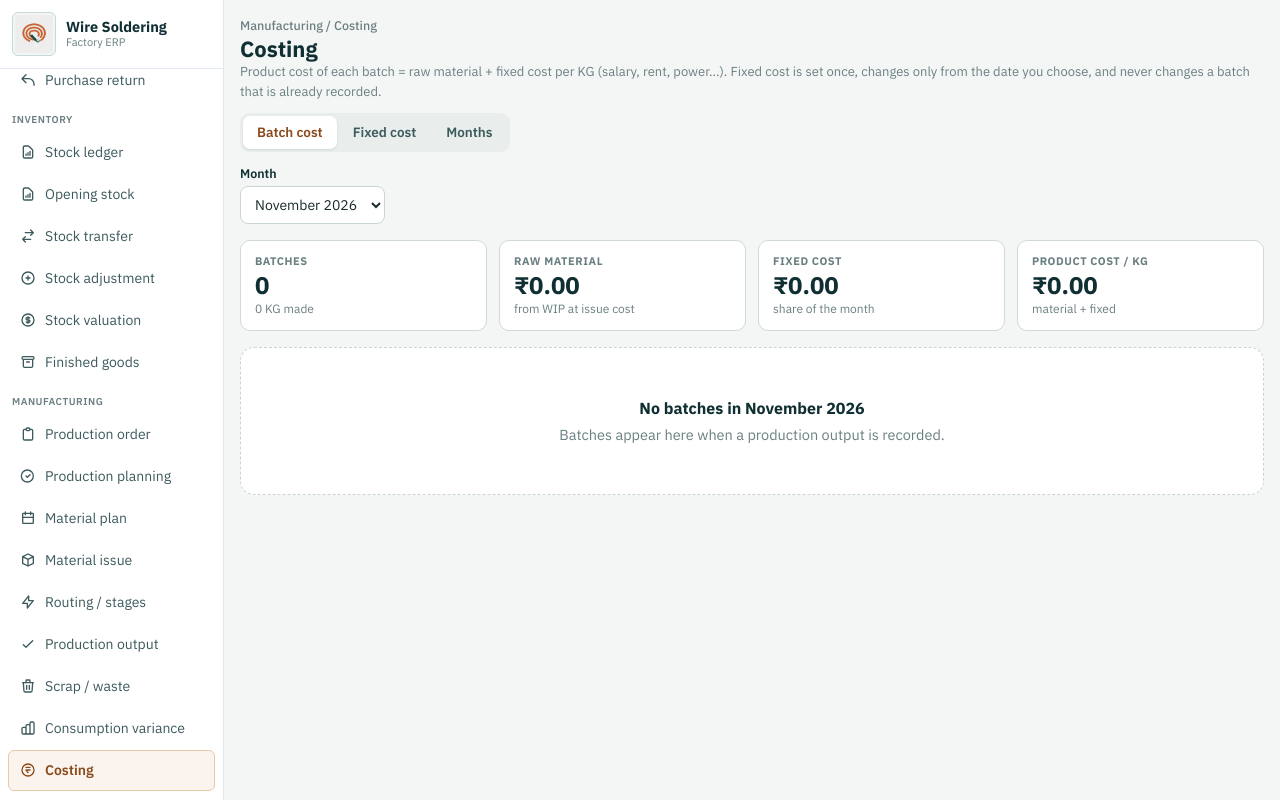
After one commit to ivronak/wire_soldering, a Flask app: page /costing in a window 1280 px wide. The commit adds this page. Run offline with Flask 3, Linux system fonts and the light colour scheme; some libraries are stand-ins or nearby versions.

Commit message:
Costing: monthly fixed cost per KG frozen on each batch, month finalise (Approx -> Final), Costing page with batch product cost (client meeting 2 #1, part of #2)
Co-Authored-By: Claude Sonnet 5.5 <noreply@anthropic.com>

```diff
--- a/app/__init__.py
+++ b/app/__init__.py
@@ -24,6 +24,7 @@ from app.states.routes import states_bp
 from app.vendor_types.routes import vendor_types_bp
 from app.production_orders.routes import production_orders_bp
 from app.production_planning.routes import production_planning_bp
+from app.costing.routes import costing_bp
 from app.payment_terms.routes import payment_terms_bp
 from app.party_documents.routes import party_documents_bp
 from app.purchase_invoices.routes import purchase_invoices_bp
@@ -102,6 +103,7 @@ def create_app():
     app.register_blueprint(vendor_types_bp)
     app.register_blueprint(production_orders_bp)
     app.register_blueprint(production_planning_bp)
+    app.register_blueprint(costing_bp)
     app.register_blueprint(payment_terms_bp)
     app.register_blueprint(party_documents_bp)
     app.register_blueprint(purchase_invoices_bp)
--- /dev/null
+++ b/app/costing/routes.py
@@ -0,0 +1,141 @@
+# Costing page (client meeting 2, #1): fixed cost settings, mahine ka final, aur batch-wise Product cost (material + fixed).
+# Hisaab app/costing/fixed.py me; yahan sirf pages aur form ki jaanch. Abhi login / roles nahi hain, isliye page sabko dikhta hai
+# (jab roles aayenge tab cost hide karna hai — client ne kaha tha accounts wale ko costing nahi dikhani).
+from datetime import date, datetime
+
+from flask import Blueprint, flash, redirect, render_template, request, url_for
+
+from app.costing.fixed import finalize_month, month_start, next_month, output_kg, period_for, posted_outputs, product_cost_per_unit
+from app.extensions import db
+from app.models import FixedCostMonth, FixedCostPeriod, ProductionOutput
+
+costing_bp = Blueprint("costing", __name__, template_folder="templates")
+
+
+def _url(tab, **extra):
+    return url_for("costing.costing_page", tab=tab, **extra)
+
+
+def _month_key(day):
+    return day.strftime("%Y-%m")
+
+
+def _parse_month(text):
+    try:
+        return datetime.strptime(text, "%Y-%m").date().replace(day=1)
+    except (TypeError, ValueError):
+        return None
+
+
+@costing_bp.route("/costing")
+def costing_page():
+    tab = request.args.get("tab", "batches")
+    if tab not in ("batches", "fixed", "months"):
+        tab = "batches"
+    today = date.today()
+    all_outputs = (ProductionOutput.query.filter_by(is_deleted=False, status="Posted")
+                   .order_by(ProductionOutput.output_date.desc(), ProductionOutput.id.desc()).all())
+    finals = {m.month_start: m for m in FixedCostMonth.query.all()}
+    month_keys = sorted({month_start(o.output_date) for o in all_outputs} | set(finals) | {month_start(today)}, reverse=True)
+
+    # ---- Batch cost tab: FG batch (in-house RM wala maal nahi) + mahine ka filter
+    picked = _parse_month(request.args.get("m", "")) or month_start(today)
+    if picked not in month_keys:
+        picked = month_keys[0]
+    batch_rows = []
+    for o in all_outputs:
+        if month_start(o.output_date) != picked:
+            continue
+        order = o.production_order
+        if order and order.product and order.product.output_rm_id:
+            continue
+        unit = order.product.base_unit.code if order and order.product and order.product.base_unit else ""
+        per_unit = product_cost_per_unit(o)
+        material_unit = (o.total_value / o.good_qty) if o.good_qty else 0
+        batch_rows.append({"o": o, "product": order.product.name if order and order.product else "—", "order_no": order.prod_no if order else "",
+                           "unit": unit, "kg": output_kg(o), "material_unit": material_unit, "fixed_unit": per_unit - material_unit, "cost_unit": per_unit,
+                           "basis": o.fixed_cost_basis or "Material only"})
+    kpi = {"batches": len(batch_rows), "material": sum(r["o"].total_value or 0 for r in batch_rows), "fixed": sum(r["o"].fixed_cost_total or 0 for r in batch_rows)}
+    kpi["total"] = kpi["material"] + kpi["fixed"]
+    kpi["kg"] = sum(r["kg"] for r in batch_rows)
+    kpi["per_kg"] = kpi["total"] / kpi["kg"] if kpi["kg"] else 0
+    any_approx = any(r["basis"] == "Approx" for r in batch_rows)
+
+    # ---- Fixed cost tab
+    periods = FixedCostPeriod.query.order_by(FixedCostPeriod.effective_from.desc(), FixedCostPeriod.id.desc()).all()
+    current = period_for(today)
+    first_output = min((o.output_date for o in all_outputs), default=None)
+
+    # ---- Months tab
+    months = []
+    for start in month_keys:
+        outs = [o for o in all_outputs if month_start(o.output_date) == start]
+        final = finals.get(start)
+        last_day = min(today, date.fromordinal(next_month(start).toordinal() - 1))
+        period = period_for(last_day)
+        months.append({"start": start, "key": _month_key(start), "kg": sum(output_kg(o) for o in outs), "absorbed": sum(o.fixed_cost_total or 0 for o in outs),
+                       "outputs": len(outs), "final": final, "estimate": period.monthly_amount if period else None,
+                       "can_finalize": final is None and start <= month_start(today) and bool(outs)})
+    return render_template("costing.html", active_nav="costing", tab=tab, today=today, batch_rows=batch_rows, kpi=kpi, any_approx=any_approx,
+                           picked=picked, month_keys=month_keys, month_key=_month_key, periods=periods, current=current, first_output=first_output, months=months)
+
+
+@costing_bp.route("/costing/period/add", methods=["POST"])
+def costing_period_add():
+    try:
+        effective = datetime.strptime((request.form.get("effective_from") or "").strip(), "%Y-%m-%d").date()
+        amount = float(request.form.get("monthly_amount") or 0)
+        days = int(request.form.get("working_days") or 0)
+    except ValueError:
+        flash("Date, amount and working days must be valid.", "error")
+        return redirect(_url("fixed"))
+    note = (request.form.get("note") or "").strip()[:255]
+    if amount <= 0:
+        flash("Monthly fixed cost must be greater than zero.", "error")
+    elif not 1 <= days <= 31:
+        flash("Working days must be between 1 and 31.", "error")
+    elif effective < month_start(date.today()):
+        flash("The new cost can start from the first day of this month or later. Batches already recorded keep the cost they had.", "error")
+    elif FixedCostMonth.query.filter_by(month_start=month_start(effective)).first():
+        flash("That month is already finalised, so a new estimate cannot start in it.", "error")
+    else:
+        db.session.add(FixedCostPeriod(effective_from=effective, monthly_amount=round(amount, 2), working_days=days, note=note))
+        db.session.commit()
+        flash(f"Fixed cost of ₹{amount:,.0f} a month ({days} working days) will apply from {effective.strftime('%d %b %Y')}. Batches already recorded are not changed.", "success")
+    return redirect(_url("fixed"))
+
+
+@costing_bp.route("/costing/period/<int:period_id>/delete", methods=["POST"])
+def costing_period_delete(period_id):
+    # Sirf wahi entry hat sakti hai jisse abhi tak koi batch cost hua hi nahi (galti se daali hui future entry)
+    row = db.session.get(FixedCostPeriod, period_id)
+    if row is None:
+        flash("That fixed cost entry does not exist.", "error")
+        return redirect(_url("fixed"))
+    used = ProductionOutput.query.filter(ProductionOutput.fixed_cost_basis.isnot(None), ProductionOutput.output_date >= row.effective_from).first()
+    if used or row.effective_from <= date.today():
+        flash("This entry is already in use (or its date has started), so it cannot be removed. Add a new entry with a later start date instead.", "error")
+    else:
+        db.session.delete(row)
+        db.session.commit()
+        flash("Fixed cost entry removed.", "success")
+    return redirect(_url("fixed"))
+
+
+@costing_bp.route("/costing/month/finalize", methods=["POST"])
+def costing_month_finalize():
+    start = _parse_month(request.form.get("month", ""))
+    try:
+        amount = float(request.form.get("final_amount") or 0)
+    except ValueError:
+        amount = 0
+    if start is None:
+        flash("Choose a valid month.", "error")
+        return redirect(_url("months"))
+    ok, result = finalize_month(start, amount)
+    if not ok:
+        flash(result, "error")
+    else:
+        db.session.commit()
+        flash(f"{start.strftime('%B %Y')} finalised: ₹{result.final_amount:,.0f} over {result.total_kg:,.0f} KG = ₹{result.final_per_kg:,.2f} per KG. Batches of this month now show the final cost.", "success")
+    return redirect(_url("months"))
--- /dev/null
+++ b/app/costing/templates/costing.html
@@ -0,0 +1,177 @@
+{% extends "base.html" %}
+{% block title %}Costing{% endblock %}
+
+{% block page_css %}
+<style>
+  /* Costing: Production planning / Variance jaisa look (copper-teal) */
+  .cs-kpi { border: 1px solid #D1D9D8; border-radius: 10px; background: #fff; padding: 12px 14px; display: flex; flex-direction: column; gap: 2px; }
+  .cs-kpi .k { font-size: 11px; font-weight: 700; letter-spacing: .05em; text-transform: uppercase; color: #6B7F82; }
+  .cs-kpi .v { font-size: 24px; font-weight: 700; line-height: 1.1; color: #0F2F32; }
+  .cs-kpi .h { font-size: 12px; color: #6B7F82; }
+  .cs-tabs { display: inline-flex; padding: 3px; gap: 2px; background: #E9EEED; border-radius: 9px; }
+  .cs-tabs a { padding: 6px 14px; font-size: 13.5px; font-weight: 600; color: #3D5A5D; border-radius: 7px; text-decoration: none; white-space: nowrap; }
+  .cs-tabs a.on { background: #fff; color: #8A4A1C; box-shadow: 0 1px 2px rgba(15,47,50,.12); }
+  .cs-box { background: #fff; border: 1px solid #D1D9D8; border-radius: 12px; padding: 14px 16px; }
+  .cs-box h3 { font-size: 15px; font-weight: 700; color: #0F2F32; }
+  .cs-note { font-size: 12.5px; color: #6B7F82; }
+  .cs-table { width: 100%; border-collapse: collapse; font-size: 13px; }
+  .cs-table th { background: #EEF2F1; color: #3D5A5D; font-size: 11px; font-weight: 600; text-transform: uppercase; padding: 8px; border: 1px solid #D1D9D8; text-align: left; white-space: nowrap; }
+  .cs-table td { padding: 8px; border: 1px solid #E2E8E7; vertical-align: middle; }
+  .cs-table .r { text-align: right; font-variant-numeric: tabular-nums; }
+  .cs-chip { display: inline-flex; align-items: center; gap: 5px; font-size: 12px; font-weight: 600; padding: 2px 9px; border-radius: 999px; border: 1px solid; white-space: nowrap; }
+  .cs-chip i { width: 6px; height: 6px; border-radius: 50%; background: currentColor; display: inline-block; }
+  .cs-chip.ok { background: #E6F5EC; color: #1F7A4D; border-color: #B7E0C7; }
+  .cs-chip.warn { background: #FFF4E5; color: #8A4A1C; border-color: #F5D9B5; }
+  .cs-chip.mute { background: #EEF2F1; color: #5B6F72; border-color: #D1D9D8; }
+  .cs-input { width: 100%; padding: 8px 10px; font-size: 14px; border: 1px solid #CBD5D4; border-radius: 8px; background: #fff; }
+  .cs-input:focus { outline: none; border-color: #C46B2D; box-shadow: 0 0 0 3px rgba(196,107,45,.15); }
+  .cs-label { display: block; font-size: 12.5px; font-weight: 600; color: #0F2F32; margin-bottom: 4px; }
+  .cs-btn { display: inline-flex; align-items: center; justify-content: center; padding: 8px 16px; font-size: 13px; font-weight: 600; border-radius: 8px; border: 1px solid; cursor: pointer; white-space: nowrap; }
+  .cs-btn.primary { background: #C46B2D; color: #fff; border-color: #A35522; } .cs-btn.primary:hover { background: #A35522; }
+  .cs-btn.teal { background: #2A6B6E; color: #fff; border-color: #1F5558; } .cs-btn.teal:hover { background: #1F5558; }
+  .cs-btn.ghost { background: #fff; color: #0F2F32; border-color: #D1D9D8; } .cs-btn.ghost:hover { background: #F4F6F5; }
+  .cs-btn.sm { padding: 4px 10px; font-size: 12px; }
+  .cs-empty { text-align: center; padding: 48px 20px; border: 1.5px dashed #C9D3D2; border-radius: 14px; background: #fff; color: #6B7F82; }
+</style>
+{% endblock %}
+
+{% block content %}
+<div class="shrink-0">
+  <div class="text-[12.5px] text-ink-faint font-medium">Manufacturing / Costing</div>
+  <h1 class="text-[22px] font-bold text-ink leading-tight">Costing</h1>
+  <p class="text-[13px] text-ink-faint">Product cost of each batch = raw material + fixed cost per KG (salary, rent, power...). Fixed cost is set once, changes only from the date you choose, and never changes a batch that is already recorded.</p>
+</div>
+
+<div class="shrink-0">
+  <div class="cs-tabs">
+    <a href="{{ url_for('costing.costing_page', tab='batches') }}" class="{{ 'on' if tab == 'batches' else '' }}">Batch cost</a>
+    <a href="{{ url_for('costing.costing_page', tab='fixed') }}" class="{{ 'on' if tab == 'fixed' else '' }}">Fixed cost</a>
+    <a href="{{ url_for('costing.costing_page', tab='months') }}" class="{{ 'on' if tab == 'months' else '' }}">Months</a>
+  </div>
+</div>
+
+<div class="flex-1 overflow-auto min-h-0 pb-6 space-y-4">
+
+{% if tab == 'batches' %}
+  <form method="get" class="flex flex-wrap items-end gap-3">
+    <input type="hidden" name="tab" value="batches" />
+    <div><label class="cs-label" for="cs-m">Month</label>
+      <select id="cs-m" name="m" class="cs-input bg-white" onchange="this.form.submit()">
+        {% for k in month_keys %}<option value="{{ month_key(k) }}" {{ 'selected' if k == picked else '' }}>{{ k.strftime('%B %Y') }}</option>{% endfor %}
+      </select></div>
+  </form>
+  <div class="grid grid-cols-2 lg:grid-cols-4 gap-3">
+    <div class="cs-kpi"><span class="k">Batches</span><span class="v">{{ kpi.batches }}</span><span class="h">{{ '%g'|format(kpi.kg|round(1)) }} KG made</span></div>
+    <div class="cs-kpi"><span class="k">Raw material</span><span class="v">₹{{ kpi.material|inr }}</span><span class="h">from WIP at issue cost</span></div>
+    <div class="cs-kpi"><span class="k">Fixed cost</span><span class="v">₹{{ kpi.fixed|inr }}</span><span class="h">{{ 'approx, month not final' if any_approx else 'share of the month' }}</span></div>
+    <div class="cs-kpi"><span class="k">{{ 'Approx product cost' if any_approx else 'Product cost' }} / KG</span><span class="v">₹{{ kpi.per_kg|inr }}</span><span class="h">material + fixed</span></div>
+  </div>
+  {% if batch_rows %}
+  <div class="cs-box overflow-x-auto">
+    <table class="cs-table">
+      <thead><tr><th>Batch</th><th>Product</th><th>Order</th><th>Date</th><th class="r">Good qty</th><th class="r">KG</th><th class="r">Material / unit</th><th class="r">Fixed / unit</th><th class="r">Product cost / unit</th><th>Cost is</th></tr></thead>
+      <tbody>
+      {% for r in batch_rows %}
+        <tr>
+          <td class="font-mono font-semibold">{{ r.o.batch_no }}</td>
+          <td>{{ r.product }}</td>
+          <td class="font-mono">{{ r.order_no }}</td>
+          <td>{{ r.o.output_date.strftime('%d %b') }}</td>
+          <td class="r">{{ '%g'|format(r.o.good_qty) }} {{ r.unit }}</td>
+          <td class="r">{{ '%g'|format(r.kg|round(2)) }}</td>
+          <td class="r">₹{{ r.material_unit|inr }}</td>
+          <td class="r">₹{{ r.fixed_unit|inr }}</td>
+          <td class="r font-bold">₹{{ r.cost_unit|inr }}</td>
+          <td>{% if r.basis == 'Approx' %}<span class="cs-chip warn" title="Month not finalised yet"><i></i>Approx</span>{% elif r.basis == 'Final' %}<span class="cs-chip ok"><i></i>Final</span>{% else %}<span class="cs-chip mute" title="No fixed cost was set when this batch was recorded"><i></i>Material only</span>{% endif %}</td>
+        </tr>
+      {% endfor %}
+      </tbody>
+    </table>
+  </div>
+  <p class="cs-note">Product cost is shown as <b>Approx</b> until the month is finalised on the Months tab. Stock valuation in the store still uses raw material cost only.</p>
+  {% else %}
+  <div class="cs-empty"><h3 class="text-[16px] font-bold text-ink mb-1">No batches in {{ picked.strftime('%B %Y') }}</h3><p>Batches appear here when a production output is recorded.</p></div>
+  {% endif %}
+
+{% elif tab == 'fixed' %}
+  <div class="grid gap-4 lg:grid-cols-[minmax(0,1fr)_360px]">
+    <div class="space-y-4 min-w-0">
+      <div class="cs-box">
+        <h3>In use today</h3>
+        {% if current %}
+        <div class="text-[26px] font-bold text-ink mt-1">₹{{ current.monthly_amount|inr }} <span class="text-[14px] font-medium text-ink-faint">a month</span></div>
+        <p class="text-[13.5px] text-ink mt-1">₹{{ current.monthly_amount|inr }} ÷ {{ current.working_days }} working days = <b>₹{{ (current.monthly_amount / current.working_days)|inr }} per day</b>.
+          That day cost is shared over the good KG made on that day: for example 200 KG → ₹{{ (current.monthly_amount / current.working_days / 200)|inr }} per KG, 500 KG → ₹{{ (current.monthly_amount / current.working_days / 500)|inr }} per KG.</p>
+        <p class="cs-note mt-1">Since {{ current.effective_from.strftime('%d %b %Y') }}{% if current.note %} · {{ current.note }}{% endif %}</p>
+        {% else %}
+        <p class="text-[13.5px] text-ink-faint mt-1">No fixed cost is set yet. Batches recorded now show <b>Material only</b>. Add the estimated monthly cost on the right.</p>
+        {% endif %}
+      </div>
+      <div class="cs-box overflow-x-auto">
+        <h3 class="mb-2">History</h3>
+        {% if periods %}
+        <table class="cs-table">
+          <thead><tr><th>From</th><th class="r">Monthly cost</th><th class="r">Working days</th><th class="r">Per day</th><th>Note</th><th></th></tr></thead>
+          <tbody>
+          {% for p in periods %}
+            <tr>
+              <td>{{ p.effective_from.strftime('%d %b %Y') }}{% if current and current.id == p.id %} <span class="cs-chip ok"><i></i>In use</span>{% elif p.effective_from > today %} <span class="cs-chip warn"><i></i>Starts later</span>{% endif %}</td>
+              <td class="r">₹{{ p.monthly_amount|inr }}</td>
+              <td class="r">{{ p.working_days }}</td>
+              <td class="r">₹{{ (p.monthly_amount / p.working_days)|inr }}</td>
+              <td>{{ p.note or '' }}</td>
+              <td class="r">{% if p.effective_from > today %}
+                <form method="post" action="{{ url_for('costing.costing_period_delete', period_id=p.id) }}" class="js-confirm-submit" data-confirm-title="Remove entry" data-confirm-ok="Remove" data-confirm-message="Remove this fixed cost entry? It has not started yet.">
+                  <button type="submit" class="cs-btn ghost sm">Remove</button></form>{% endif %}</td>
+            </tr>
+          {% endfor %}
+          </tbody>
+        </table>
+        <p class="cs-note mt-2">Old entries stay for the record. A change only affects batches recorded from its start date.</p>
+        {% else %}<p class="cs-note">Nothing added yet.</p>{% endif %}
+      </div>
+    </div>
+    <div class="cs-box self-start">
+      <h3>Add or change fixed cost</h3>
+      <p class="cs-note mb-3">Include salary, rent, electricity, office bills, diesel... for one month. It applies from the date below; earlier batches keep their cost.</p>
+      <form method="post" action="{{ url_for('costing.costing_period_add') }}" class="space-y-3">
+        <div><label class="cs-label" for="cs-from">Applies from *</label><input type="date" id="cs-from" name="effective_from" required value="{{ today.isoformat() }}" min="{{ today.replace(day=1).isoformat() }}" class="cs-input" /></div>
+        <div><label class="cs-label" for="cs-amt">Estimated fixed cost for the month (₹) *</label><input type="number" id="cs-amt" name="monthly_amount" min="1" step="0.01" required placeholder="300000" class="cs-input" /></div>
+        <div><label class="cs-label" for="cs-days">Working days in the month *</label><input type="number" id="cs-days" name="working_days" min="1" max="31" required value="{{ current.working_days if current else 26 }}" class="cs-input" /></div>
+        <div><label class="cs-label" for="cs-note">Note</label><input type="text" id="cs-note" name="note" maxlength="255" class="cs-input" /></div>
+        <button type="submit" class="cs-btn primary">Save fixed cost</button>
+      </form>
+    </div>
+  </div>
+
+{% else %}
+  <div class="cs-box overflow-x-auto">
+    <h3 class="mb-2">Months</h3>
+    <table class="cs-table">
+      <thead><tr><th>Month</th><th class="r">Batches</th><th class="r">Good KG</th><th class="r">Estimated cost</th><th class="r">Fixed cost in batches</th><th>Status</th><th class="r">Final cost</th><th class="r">Final per KG</th><th></th></tr></thead>
+      <tbody>
+      {% for m in months %}
+        <tr>
+          <td class="font-semibold">{{ m.start.strftime('%B %Y') }}</td>
+          <td class="r">{{ m.outputs }}</td>
+          <td class="r">{{ '%g'|format(m.kg|round(1)) }}</td>
+          <td class="r">{% if m.estimate %}₹{{ m.estimate|inr }}{% else %}—{% endif %}</td>
+          <td class="r">₹{{ m.absorbed|inr }}</td>
+          <td>{% if m.final %}<span class="cs-chip ok"><i></i>Final</span>{% elif m.outputs %}<span class="cs-chip warn"><i></i>Approx</span>{% else %}<span class="cs-chip mute"><i></i>No output</span>{% endif %}</td>
+          <td class="r">{% if m.final %}₹{{ m.final.final_amount|inr }}{% else %}—{% endif %}</td>
+          <td class="r">{% if m.final %}₹{{ m.final.final_per_kg|inr }}{% else %}—{% endif %}</td>
+          <td class="r">{% if m.can_finalize %}
+            <form method="post" action="{{ url_for('costing.costing_month_finalize') }}" class="js-confirm-submit flex gap-2 items-center justify-end" data-confirm-title="Finalise month" data-confirm-ok="Finalise" data-confirm-message="Finalise {{ m.start.strftime('%B %Y') }}? Its batches will show the final cost, and a finalised month cannot be changed.">
+              <input type="hidden" name="month" value="{{ month_key(m.start) }}" />
+              <input type="number" name="final_amount" min="1" step="0.01" required placeholder="Final cost ₹" class="cs-input" style="width:130px" />
+              <button type="submit" class="cs-btn teal sm">Finalise</button></form>{% endif %}</td>
+        </tr>
+      {% endfor %}
+      </tbody>
+    </table>
+    <p class="cs-note mt-2">When the month is nearly over, enter the real fixed cost (e.g. ₹3.25 lakh instead of the ₹3 lakh estimate). The final cost per KG = final cost ÷ good KG of the month, and the batches of that month change from <b>Approx</b> to <b>Final</b> once. A finalised month never changes again.</p>
+  </div>
+{% endif %}
+
+</div>
+{% endblock %}
--- a/app/production_output/routes.py
+++ b/app/production_output/routes.py
@@ -5,6 +5,7 @@ from datetime import date, datetime
 
 from flask import Blueprint, abort, flash, redirect, render_template, request, url_for
 
+from app.costing.fixed import apply_fixed_cost
 from app.extensions import db
 from app.inventory.posting import InventoryError
 from app.models import FGBatch, Product, ProductCategories, ProductionOrder, ProductionOutput, Rack
@@ -151,6 +152,7 @@ def production_output_add():
         db.session.rollback()
         flash(str(stock_error), "error")
         return redirect(_list_url("ready"))
+    apply_fixed_cost(output)          # mahine ka fixed cost per KG is batch par freeze (client meeting 2, #1)
     order.status = "Completed"
     order.queue_position = None
     renumber_queue()
--- a/app/templates/base.html
+++ b/app/templates/base.html
@@ -207,6 +207,10 @@
           <svg fill="none" stroke="currentColor" viewBox="0 0 24 24"><path stroke-linecap="round" stroke-linejoin="round" stroke-width="2" d="M9 19v-6a2 2 0 00-2-2H5a2 2 0 00-2 2v6a2 2 0 002 2h2a2 2 0 002-2zm0 0V9a2 2 0 012-2h2a2 2 0 012 2v10m-6 0a2 2 0 002 2h2a2 2 0 002-2m0 0V5a2 2 0 012-2h2a2 2 0 012 2v14a2 2 0 01-2 2h-2a2 2 0 01-2-2z"/></svg>
           Consumption variance
         </a>
+        <a href="{{ url_for('costing.costing_page') }}" class="nav-link{% if active_nav == 'costing' %} is-active{% endif %}"{% if active_nav == 'costing' %} aria-current="page"{% endif %}>
+          <svg fill="none" stroke="currentColor" viewBox="0 0 24 24"><path stroke-linecap="round" stroke-linejoin="round" stroke-width="2" d="M9 8h6m-6 4h6m-3 4l-3-4m0-8h.01M12 21a9 9 0 100-18 9 9 0 000 18z"/></svg>
+          Costing
+        </a>
       </nav>
     </aside>
 
```
Also changed, not shown: app/costing/fixed.py (added, +89 -0 lines), app/models.py (+30 -0 lines), migrations/versions/f4b8d0c2e6a9_fixed_costing.py (added, +50 -0 lines), tracker.md (+2 -1 lines), app/costing/__init__.py (added).
